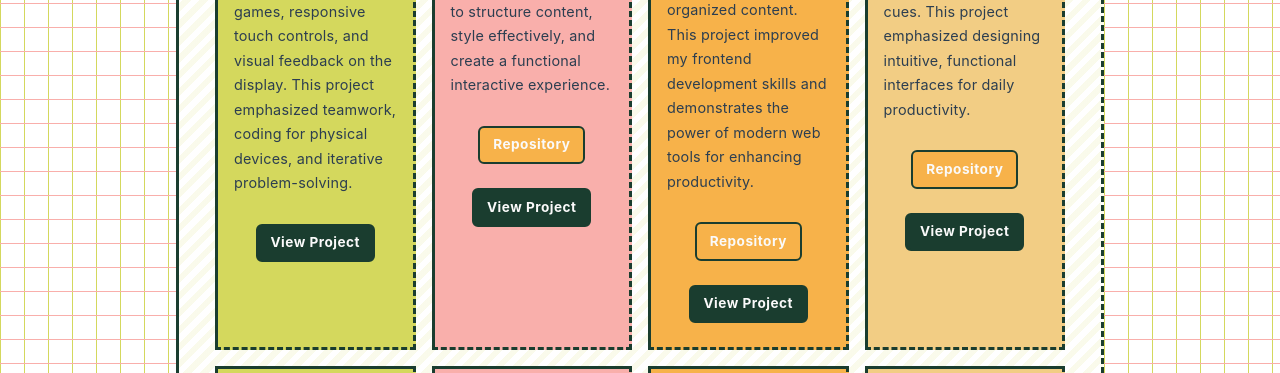
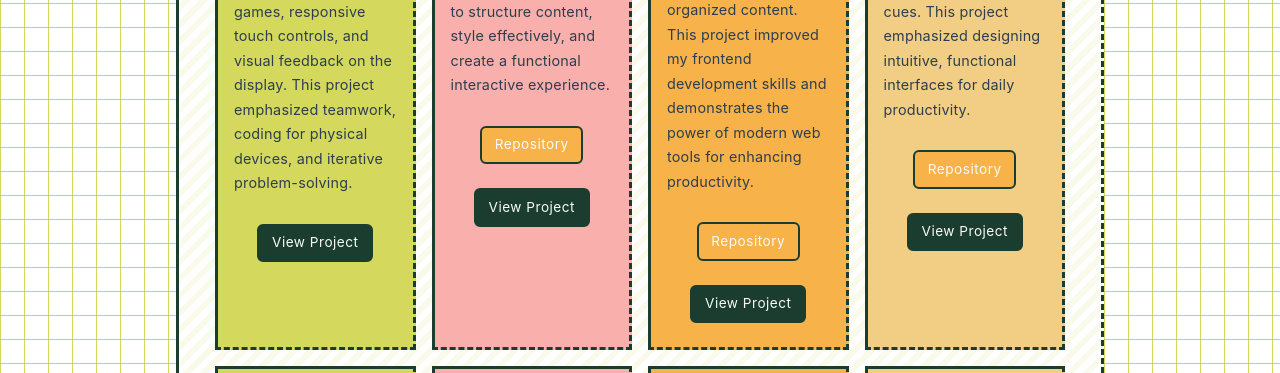
Before and after one commit to mayalh22/maya-site, a Next.js app: page /code-projects in a window 1280 px wide. Shown: the part 1340-1713 px from the top of the page. Built offline with nearby package versions, Linux system fonts and the light colour scheme.

Commit message:
unsaved stuff leftovers:

```diff
--- a/app/code-projects/page.jsx
+++ b/app/code-projects/page.jsx
@@ -111,7 +111,6 @@ export default function ProjectsPage() {
                         borderRadius: '6px',
                         textDecoration: 'none',
                         fontSize: '0.85rem',
-                        fontWeight: 'bold',
                         transition: 'background-color 0.2s',
                       }}
                     >
@@ -132,7 +131,6 @@ export default function ProjectsPage() {
                         borderRadius: '6px',
                         textDecoration: 'none',
                         fontSize: '0.85rem',
-                        fontWeight: 'bold',
                         transition: 'background-color 0.2s',
                       }}
                     >
--- a/styles/colors.css
+++ b/styles/colors.css
@@ -7,8 +7,7 @@
 
   --primary: #1a3d2f;
   --secondary: var(--orange);
-  --accent: #ffb6e6; /* pink accent */
+  --accent: #ffb6e6;
   --text-dark: #2c3e50;
   --text-light: #fafafa;
-  /* --bg-light removed, use --text-light instead */
 }
```
